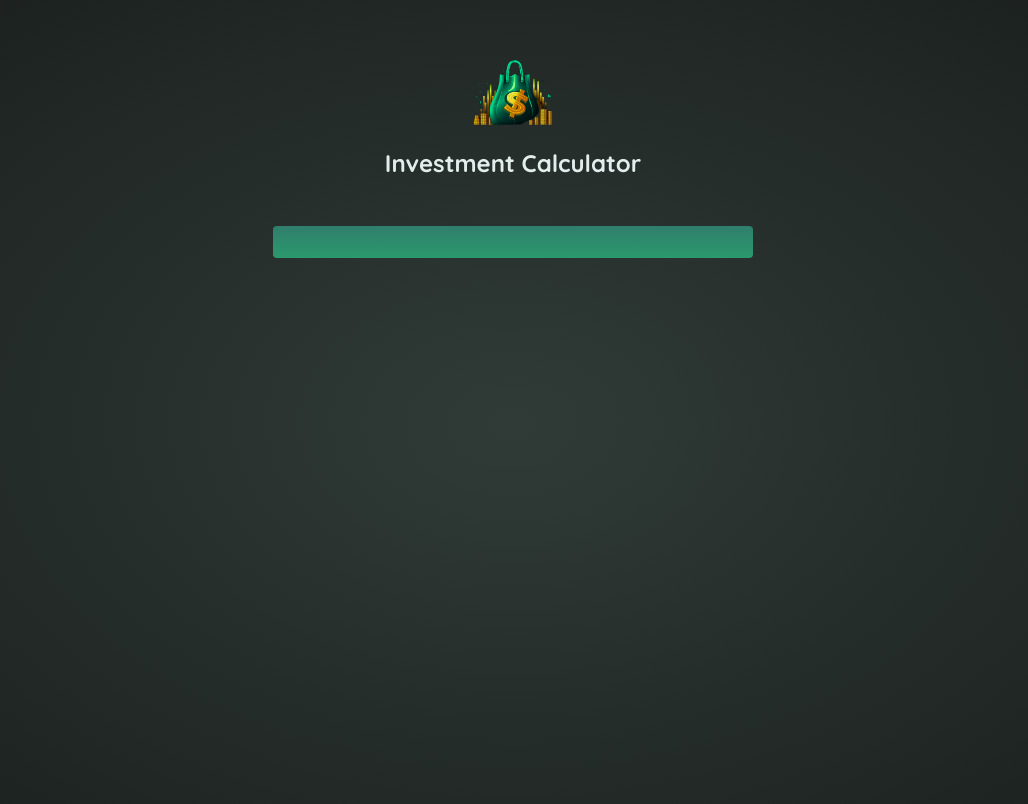
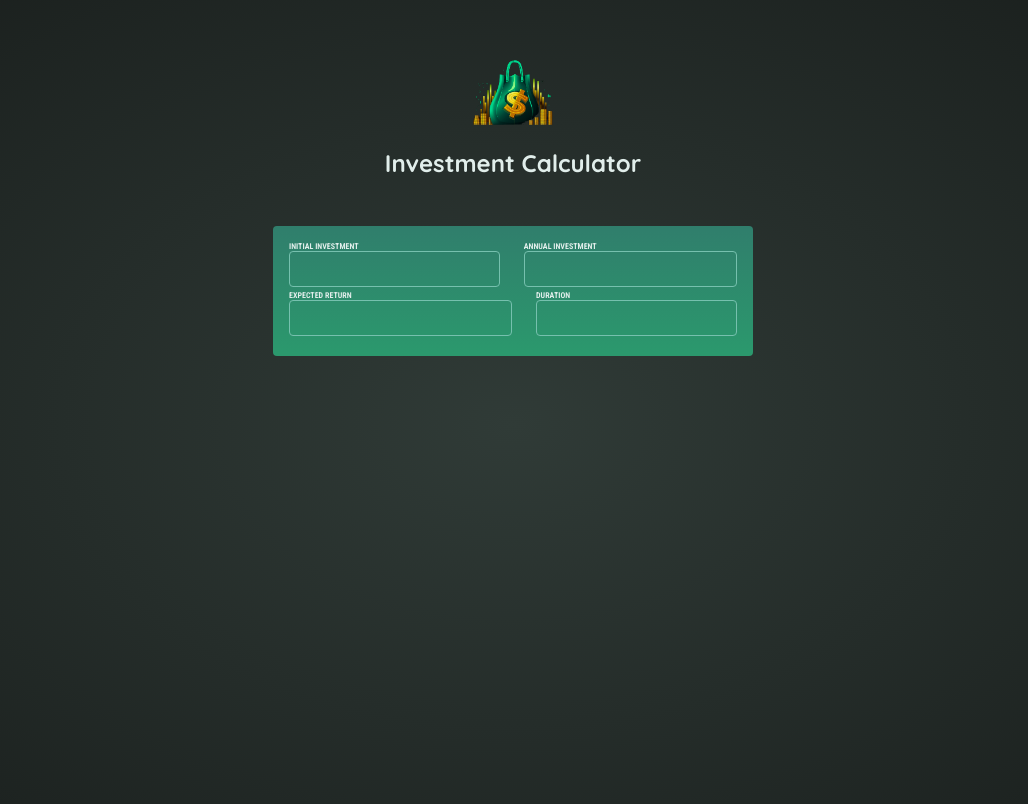
Before and after one commit to Reivah/React-Calculator, a React (Vite) app: page / in a window 1280 px wide. Shown: the top 804 px of the page, without its empty margins (127-1155 px from the left). Built offline with nearby package versions, Linux system fonts and the light colour scheme.

Commit message:
adding jsx to user component

```diff
--- a/src/components/UserInput.jsx
+++ b/src/components/UserInput.jsx
@@ -5,7 +5,12 @@ export default function UserInput({}) {
 	return (
 		<section id='user-input'>
 			<div className='input-group'>
-
+            <label>initial investment<input type="number"></input></label>
+            <label>annual investment<input type="number"></input></label>
+			</div>
+			<div className='input-group'>
+            <label>expected return<input type="number"></input></label>
+            <label>duration<input type="number"></input></label>
 			</div>
 
 
```
